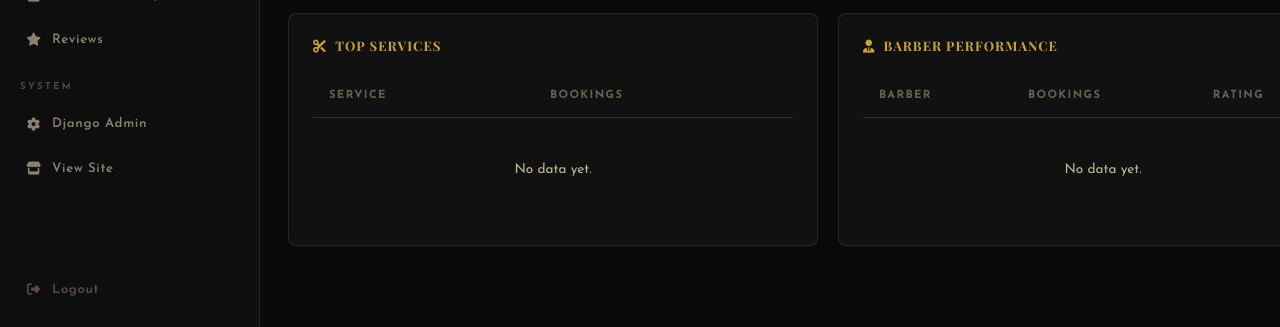
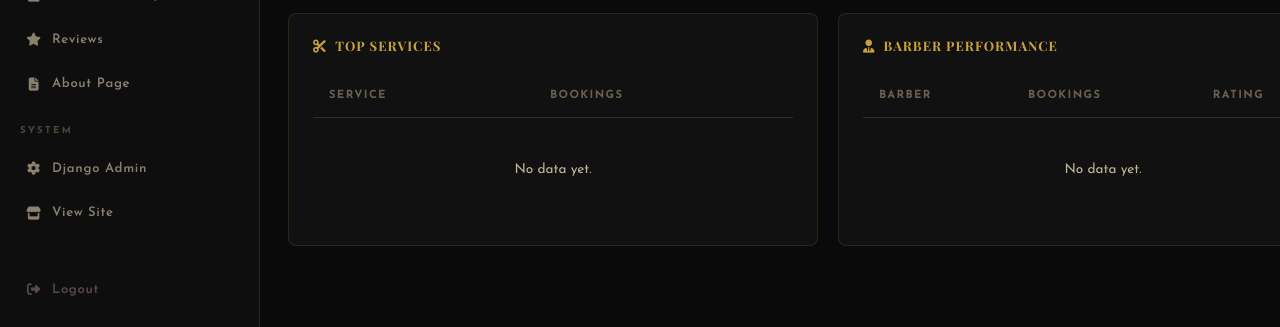
Before and after one commit to JohnDev19/Velvet-Steel, a Django app: page /admin-panel/analytics/ in a window 1280 px wide. Shown: the part 473-800 px from the top of the page. Run offline with Django 4.2, Linux system fonts and the light colour scheme; the visitor is signed in with stand-in values (Sample User, id 1); data that the repository does not hold is empty.

Commit message:
Add link to About Page in admin panel

```diff
--- a/templates/admin_panel/base_admin.html
+++ b/templates/admin_panel/base_admin.html
@@ -64,6 +64,9 @@
                 <i class="fas fa-star"></i> Reviews
                 {% if pending_testimonials %}<span class="badge-count">{{ pending_testimonials }}</span>{% endif %}
             </a>
+            <a href="{% url 'admin_about_edit' %}" class="sidebar-link {% if request.resolver_match.url_name == 'admin_about_edit' %}active{% endif %}">
+              <i class="fas fa-file-alt"></i> About Page
+              </a>
             <div class="nav-section-label">System</div>
             <a href="/django-admin/" class="sidebar-link">
                 <i class="fas fa-cog"></i> Django Admin
```
